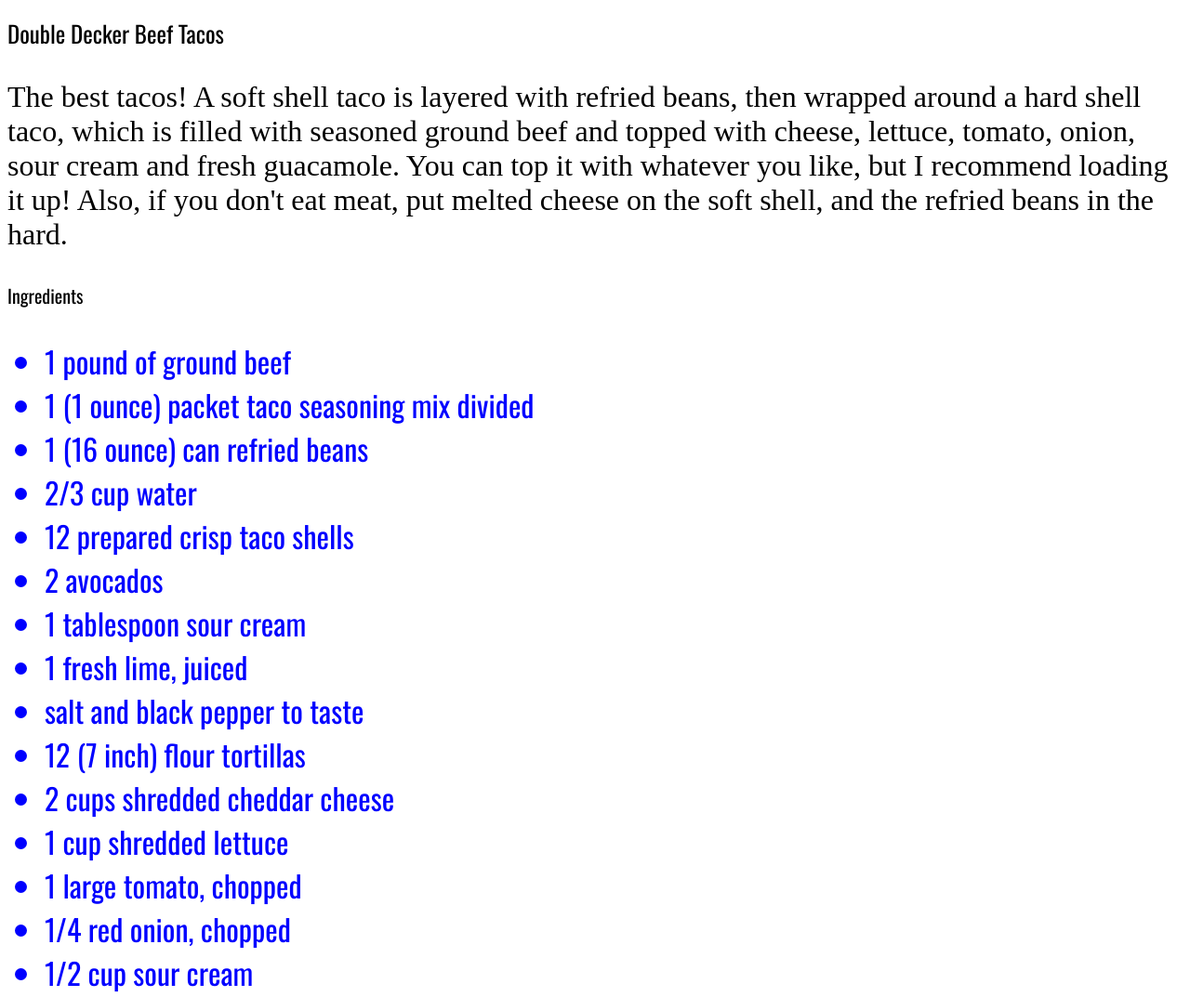
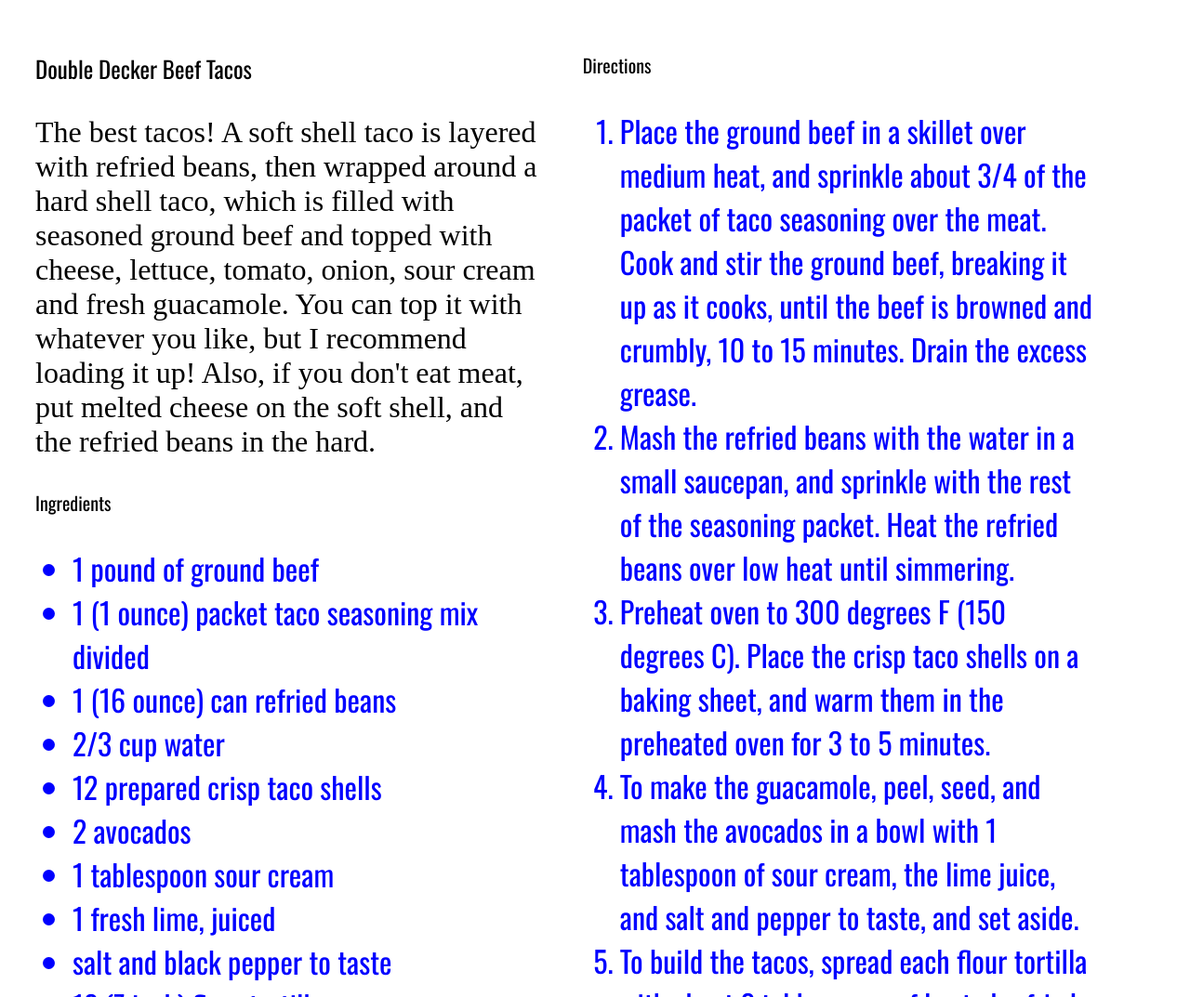
Before and after one commit to rg619554/rg619554.github.io, a plain HTML site: page recipe2.html in a window 1280 px wide. Shown: the top 1073 px of the page at 93% size. Drawn offline with nearby package versions, Linux system fonts and the light colour scheme.

Commit message:
added two columns of equal size

```diff
--- a/recipe2.html
+++ b/recipe2.html
@@ -7,6 +7,8 @@
 </head>
 
 <body>
+<div id="container">
+  <div id= "column1" class="Ingredients">
   <h1>Double Decker Beef Tacos</h1>
   <p> The best tacos! A soft shell taco is layered with refried beans, then wrapped around a hard shell taco, which is filled with seasoned ground beef and topped with cheese, lettuce, tomato, onion, sour cream and fresh guacamole. You can top it with whatever you like, but I recommend loading it up! Also, if you don't eat meat, put melted cheese on the soft shell, and the refried beans in the hard.
   </p>
@@ -29,7 +31,9 @@
       <li> 1/4 red onion, chopped </li>
       <li> 1/2 cup sour cream </li>
     </ul>
+</div>
 
+<div id="column2" class="Directions">
   <h2> Directions </h2>
     <ol>
       <li>Place the ground beef in a skillet over medium heat, and sprinkle about 3/4 of the packet of taco seasoning over the meat. Cook and stir the ground beef, breaking it up as it cooks, until the beef is browned and crumbly, 10 to 15 minutes. Drain the excess grease.
@@ -50,6 +54,8 @@
       <li> Calories: 458 </li>
       <li> Cook Time: 45 minutes </li>
     </ul>
+  </div>
+</div>
 </body>
 
 
--- a/style2.css
+++ b/style2.css
@@ -20,3 +20,28 @@ li {
   color: blue;
   font-family: "Oswald", serif;
 }
+
+div {
+  float:left;
+  margin: 10px;
+}
+
+#column1 {
+  box-sizing: border-box;
+  float: left;
+  width: 45%;
+  padding: 10px;
+  margin: 10px;
+}
+
+#column2 {
+  box-sizing: border-box;
+  float: left;
+  width: 45%;
+  padding: 10px;
+  margin: 10px;
+}
+
+#container{
+  width: 100%;
+}
```
